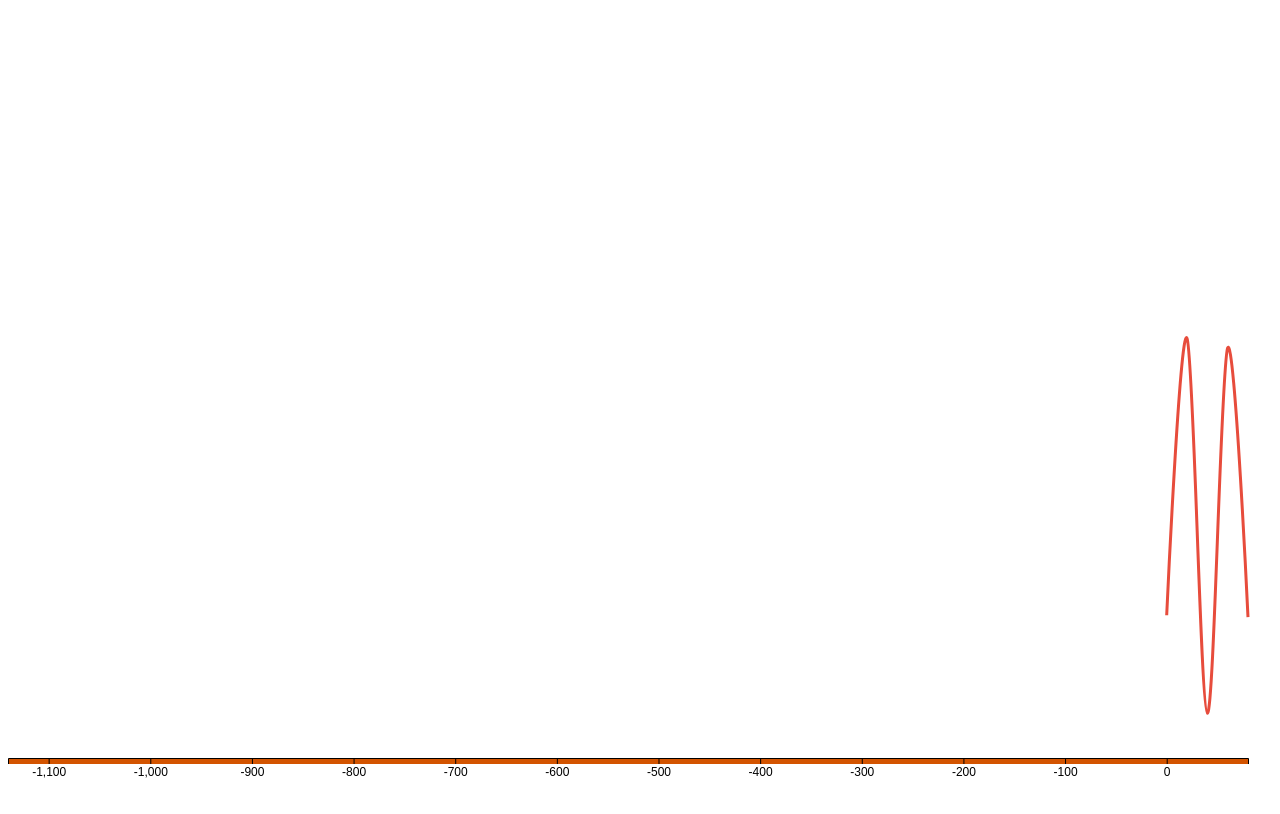
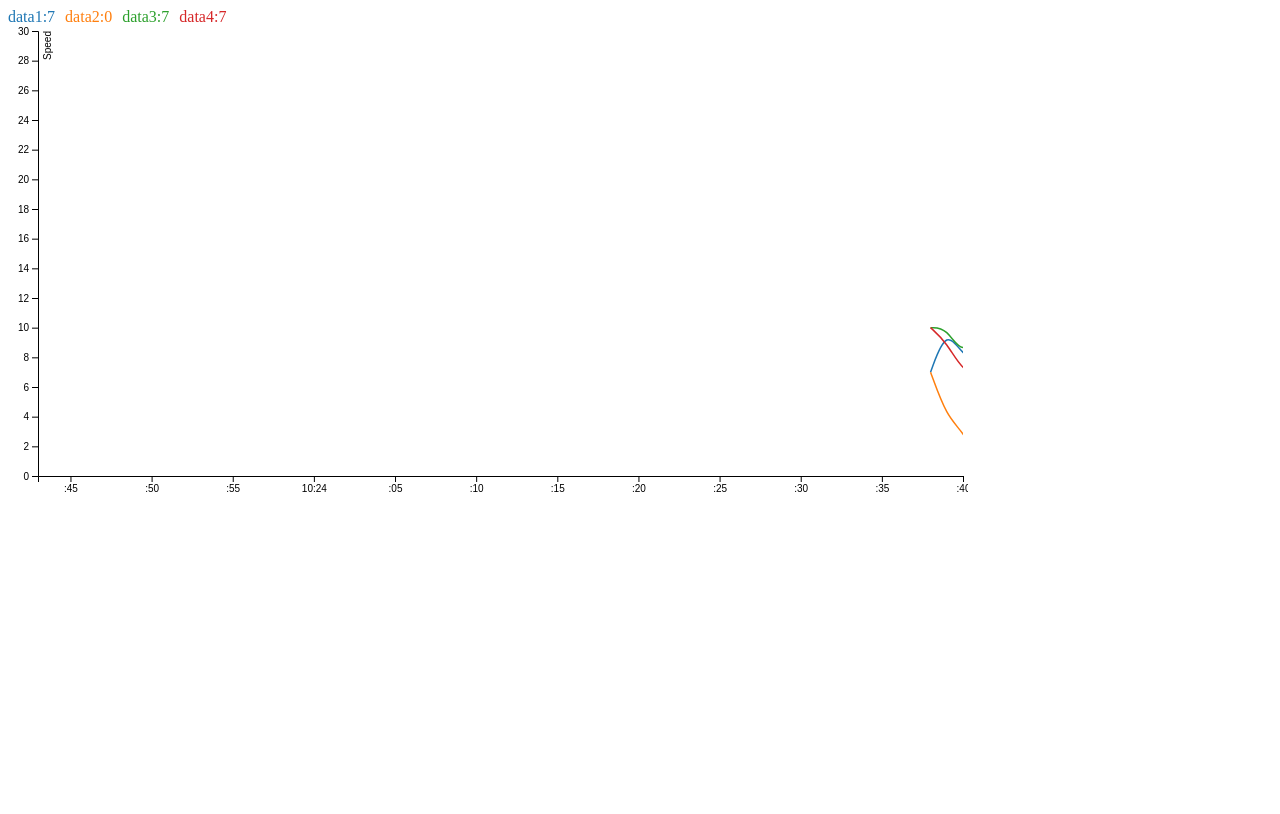
Before and after one commit to randomprogrammer10/silver-viper, a plain HTML site: page back-end/public/index.html in a window 1280 px wide. Drawn offline with Linux system fonts and the light colour scheme.

Commit message:
found better update with multiple lines

```diff
--- a/back-end/public/index.html
+++ b/back-end/public/index.html
@@ -5,106 +5,160 @@
     <meta charset="utf-8">
     <style type="text/css">
         /* Style Charts Here */
-        .axis {
-            font-family: sans-serif;
-            fill: #d35400;
-            font-size: 12px;
+        .line {
+            fill: none;
+            stroke: steelblue;
+            stroke-width: 1.5px;
         }
 
-        .line {
-            fill: none;
-            stroke: #f1c40f;
-            stroke-width: 3px;
-        }
-
-        .smoothline {
-            fill: none;
-            stroke: #e74c3c;
-            stroke-width: 3px;
-        }
-
-        .circle {
-            stroke: #e74c3c;
-            stroke-width: 3px;
-            fill: #FFF;
-        }
-
-        .grid {
-            stroke: #DDD;
-            stroke-width: 1px;
-            fill: none;
+        .legenditem {
+            float: left;
+            padding-right: 10px;
         }
     </style>
 </head>
 
 <body>
-    <svg id="chart"></svg>
+    <div id="legend" class="legend"></div>
+    <br>
+    <svg width="960" height="500" id="chart"></svg>
 
     <script src="js-libs/d3/d3.min.js"></script>
     <script>
-        var data = [];
-        var margin = { top: 20, right: 20, bottom: 30, left: 20 }
-        var width = window.innerWidth - margin.left - margin.right;
-        var height = window.innerHeight - margin.top - margin.bottom;
-        var globalX = 0;
-        var duration = width;
-        var max = width;
-        var step = 20;
-        var chart = d3.select('#chart')
-            .attr('width', width + 50)
-            .attr('height', height + 50);
-        var x = d3.scaleLinear().domain([0, width]).range([0, width]);
-        var y = d3.scaleLinear().domain([0, width]).range([height, 0]);
-        // -----------------------------------
+         var t = setInterval(updateChart, 1000);
+
+        var svg = d3.select("#chart"),
+            margin = {
+                top: 5,
+                right: 5,
+                bottom: 50,
+                left: 30
+            },
+            width = Math.floor(svg.attr("width") - margin.left - margin.right),
+            height = Math.floor(svg.attr("height") - margin.top - margin.bottom);
+
+        var g = svg.append("g").attr("transform", "translate(" + margin.left + "," + margin.top + ")");
+
+        g.append("defs").append("clipPath")
+            .attr("id", "clip2")
+            .append("rect")
+            .attr("x", 0)
+            .attr("y", 0)
+            .attr("width", width)
+            .attr("height", height);
+
+        var parseTime = d3.timeParse("%Y%m%d");
+
+        var x = d3.scaleTime().range([0, width]),
+            y = d3.scaleLinear().range([height, 0]),
+            z = d3.scaleOrdinal(d3.schemeCategory10);
+
+        y.domain([0, 30]);
+
         var line = d3.line()
-            .x(function (d) { return x(d.x); })
-            .y(function (d) { return y(d.y); });
-        var smoothLine = d3.line().curve(d3.curveCardinal)
-            .x(function (d) { return x(d.x); })
-            .y(function (d) { return y(d.y); });
-        // -----------------------------------
+            .curve(d3.curveBasis)
+            .x(function (d) {
+                return x(d.date);
+            })
+            .y(function (d) {
+                return y(d.speed);
+            });
 
-        // Draw the axis
-        var xAxis = d3.axisBottom().scale(x);
-        var axisX = chart.append('g').attr('class', 'x axis')
-            .attr('transform', 'translate(0, '+ height +')')
-            .call(xAxis);
+        let dta = [
+            { id: "data1", values: [] },
+            { id: "data2", values: [] },
+            { id: "data3", values: [] },
+            { id: "data4", values: [] }
+        ];
 
-        // Append the holder for line chart and fill area
-        var path = chart.append('path');
+        z.domain(dta.map(function (c) {
+            return c.id;
+        }));
 
-        // Main loop
-        function tick() {
-            // Generate new data
-            var point = {
-                x: globalX,
-                y: ((Math.random() * height + 50) >> 0)
-            };
-            data.push(point);
-            globalX += step;
+        var x_axis = d3.axisBottom()
+            .scale(x);
+        var x_axis_svg = g.append("g")
+            .attr("class", "axis axis--x")
+            .attr("transform", "translate(0," + height + ")");
 
-            // Draw new line
-            path.datum(data)
-                .attr('class', 'smoothline')
-                .attr('d', smoothLine);
+        x_axis_svg.call(x_axis);
 
-            // Shift the chart left
-            x.domain([globalX - (max - step), globalX]);
-            axisX.transition()
-                .duration(duration)
-                .ease(d3.easeLinear, 2)
-                .call(xAxis);
+        g.append("g")
+            .attr("class", "axis axis--y")
+            .call(d3.axisLeft(y))
+            .append("text")
+            .attr("transform", "rotate(-90)")
+            .attr("y", 6)
+            .attr("dy", "0.71em")
+            .attr("fill", "#000")
+            .text("Speed");
 
-            path.attr('transform', null)
+        let pathsG = g.append("g").attr("id", "paths").attr("class", "paths")
+            .attr("clip-path", "url(#clip2)");
+
+        let globalX = 0;
+        let duration = 1000; //how quickly to move (will look jerky if less that data input rate)
+        let limit = 60; // how many datapoints, total points = (duration * limit)
+
+        function updateChart() {
+
+            let now = new Date();
+            dta.forEach((e) => {
+                let last = e.values.length ? e.values[e.values.length - 1].speed : 10;
+                let newv = Math.round(Math.min(30, Math.max(0, last + (Math.random() * 6) - 3)));
+                e.values.push({
+                    date: now,
+                    speed: newv
+                });
+            });
+
+            // Shift domain
+            x.domain([now - ((limit - 2) * duration), now - duration])
+            // Slide x-axis left
+            x_axis_svg.transition().duration(duration).ease(d3.easeLinear, 2).call(x_axis);
+
+            //Join
+            var g = pathsG.selectAll(".minerLine").data(dta);
+            var gEnter = g.enter()
+                //Enter
+                .append("g")
+                .attr("class", "minerLine")
+                .merge(g);
+
+            //Join
+            var svg = g.selectAll("path").data(function (d) {
+                return [d];
+            });
+            svg.enter()
+                //Enter
+                .append("path").attr("class", "line")
+                .style("stroke", function (d) {
+                    return z(d.id);
+                })
+                .merge(svg)
+                //Update
                 .transition()
                 .duration(duration)
                 .ease(d3.easeLinear, 2)
-                .attr('transform', 'translate(' + x(globalX - max) + ')')
-                .on('end', tick)
-            // Remote old data (max 50 points)
-            if (data.length > width) data.shift();
+                .attr("d", function (d) {
+                    return line(d.values)
+                })
+                .attr("transform", null)
+
+            var text = d3.select("#legend").selectAll("div").data(dta)
+            text.enter()
+                .append("div")
+                .attr("class", "legenditem")
+                .style("color", function (d) {
+                    return z(d.id);
+                })
+                .merge(text)
+                .text(function (d) {
+                    return d.id + ":" + d.values[d.values.length - 1].speed;
+                })
+
         }
-        tick();
+      </script>
 
     </script>
 </body>
```
